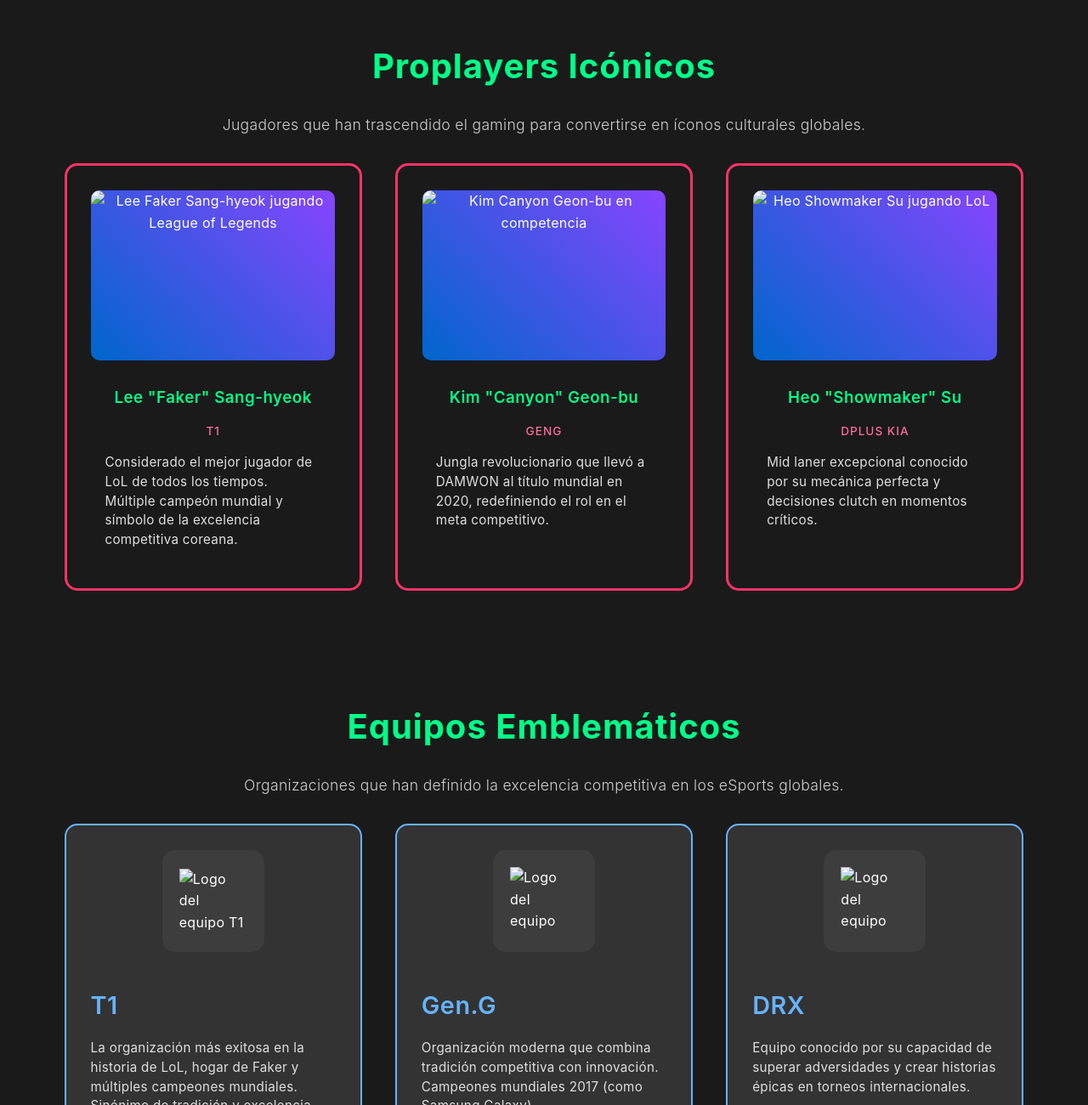
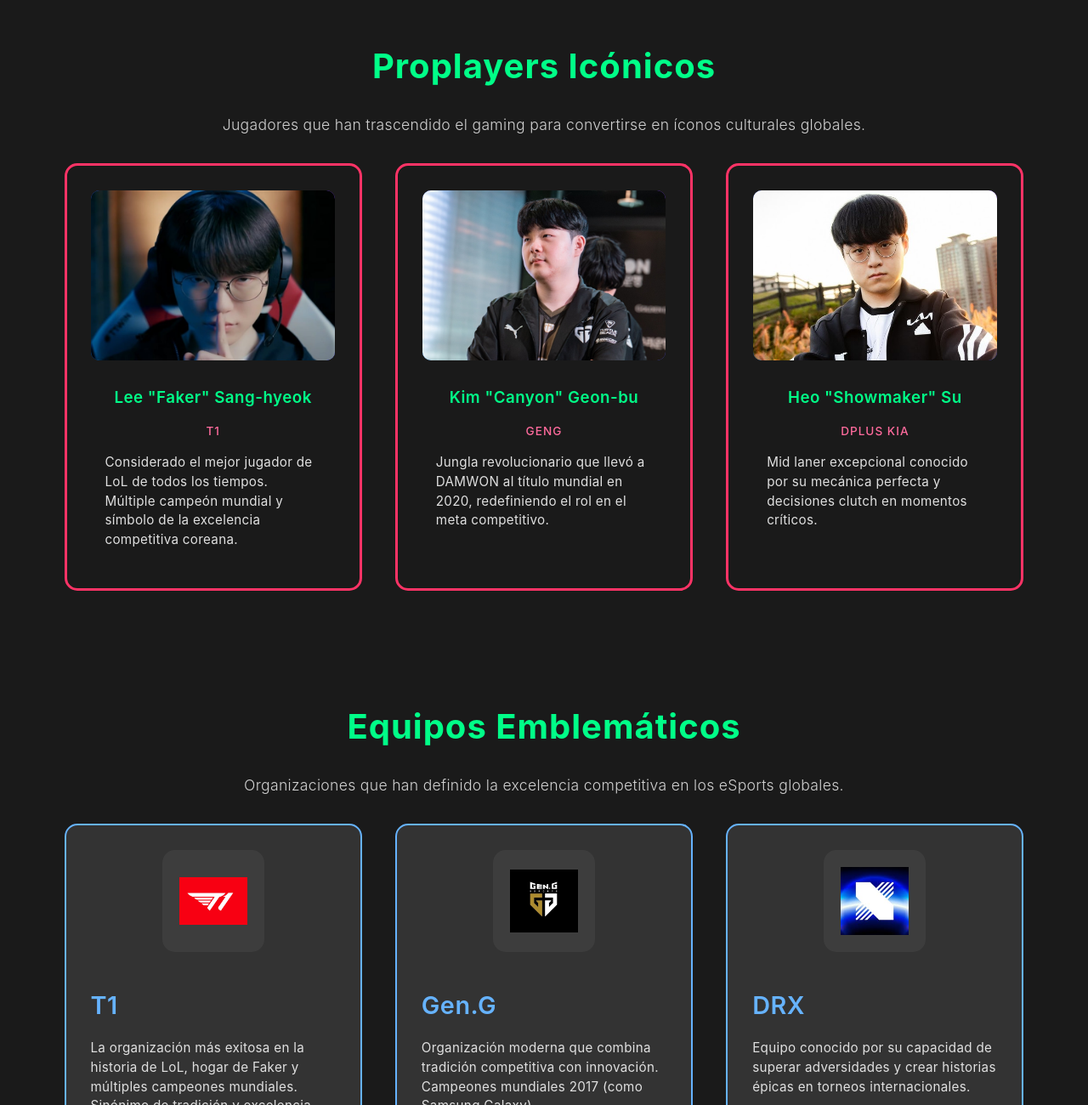
Before and after one commit to luisobando1711/lol-korea-proplayers, a plain HTML site: page index.html in a window 1280 px wide. Shown: the part 3473-4773 px from the top of the page at 85% size. Drawn offline with Linux system fonts and the light colour scheme.

Commit message:
Update index.html

```diff
--- a/index.html
+++ b/index.html
@@ -165,7 +165,7 @@
         <!-- Slides -->
         <div class="slider-wrapper">
             <div class="slide active">
-                <img src="images/slider/fakersexta.jpg" alt="Faker levantando el trofeo del mundial">
+                <img src="fakersexta.jpg" alt="Faker levantando el trofeo del mundial">
                 <div class="slide-caption">
                     <h3>Faker - Hexacampeón Mundial</h3>
                     <p>El momento más icónico: Faker levanta su sexto trofeo mundial</p>
@@ -173,7 +173,7 @@
             </div>
 
             <div class="slide">
-                <img src="images/slider/LOLPARK.jpg" alt="Estadio LoL Park lleno de espectadores">
+                <img src="LOLPARK.jpg" alt="Estadio LoL Park lleno de espectadores">
                 <div class="slide-caption">
                     <h3>LoL Park - Casa de los Campeones</h3>
                     <p>El estadio dedicado exclusivamente a League of Legends en Seúl</p>
@@ -181,7 +181,7 @@
             </div>
 
             <div class="slide">
-                <img src="images/slider/T1DINASTY.jpg" alt="Equipo T1 celebrando victoria">
+                <img src="T1DINASTY.jpg" alt="Equipo T1 celebrando victoria">
                 <div class="slide-caption">
                     <h3>T1 - La Dinastía</h3>
                     <p>El equipo más exitoso en la historia de los Esports</p>
@@ -189,7 +189,7 @@
             </div>
 
             <div class="slide">
-                <img src="images/slider/CEREMONY2023.jpg" alt="Ceremonia de apertura de Worlds en Corea 2023">
+                <img src="CEREMONY2023.jpg" alt="Ceremonia de apertura de Worlds en Corea 2023">
                 <div class="slide-caption">
                     <h3>Worlds en Corea</h3>
                     <p>Ceremonia de apertura del campeonato mundial</p>
@@ -250,7 +250,7 @@
             <div class="players-grid">
                 <article class="player-card">
                     <div class="player-image">
-    <img src="images/players/faker.jpg" alt="Lee Faker Sang-hyeok jugando League of Legends">
+    <img src="faker.jpg" alt="Lee Faker Sang-hyeok jugando League of Legends">
 </div>
                     <div class="player-info">
                         <h3>Lee "Faker" Sang-hyeok</h3>
@@ -261,7 +261,7 @@
 
                 <article class="player-card">
                     <div class="player-image">
-    <img src="images/players/canyon.jpeg" alt="Kim Canyon Geon-bu en competencia">
+    <img src="canyon.jpeg" alt="Kim Canyon Geon-bu en competencia">
 </div>
                     <div class="player-info">
                         <h3>Kim "Canyon" Geon-bu</h3>
@@ -272,7 +272,7 @@
 
                 <article class="player-card">
                     <div class="player-image">
-    <img src="images/players/showmaker.jpg" alt="Heo Showmaker Su jugando LoL">
+    <img src="showmaker.jpg" alt="Heo Showmaker Su jugando LoL">
 </div>
                     <div class="player-info">
                         <h3>Heo "Showmaker" Su</h3>
@@ -293,7 +293,7 @@
             <div class="teams-grid">
                 <article class="team-card">
                     <div class="team-logo">
-    <img src="images/teams/t1-logo.png" alt="Logo del equipo T1">
+    <img src="t1-logo.png" alt="Logo del equipo T1">
 </div>
                     <h3>T1</h3>
                     <p>La organización más exitosa en la historia de LoL, hogar de Faker y múltiples campeones mundiales. Sinónimo de tradición y excelencia.</p>
@@ -302,7 +302,7 @@
 
                 <article class="team-card">
                     <div class="team-logo">
-    <img src="images/teams/geng-logo.jpg" alt="Logo del equipo Gen.G">
+    <img src="geng-logo.jpg" alt="Logo del equipo Gen.G">
 </div>
                     <h3>Gen.G</h3>
                     <p>Organización moderna que combina tradición competitiva con innovación. Campeones mundiales 2017 (como Samsung Galaxy).</p>
@@ -311,7 +311,7 @@
 
                 <article class="team-card">
                     <div class="team-logo">
-    <img src="images/teams/drx-logo.jpg" alt="Logo del equipo DRX">
+    <img src="drx-logo.jpg" alt="Logo del equipo DRX">
 </div>
                     <h3>DRX</h3>
                     <p>Equipo conocido por su capacidad de superar adversidades y crear historias épicas en torneos internacionales.</p>
```
